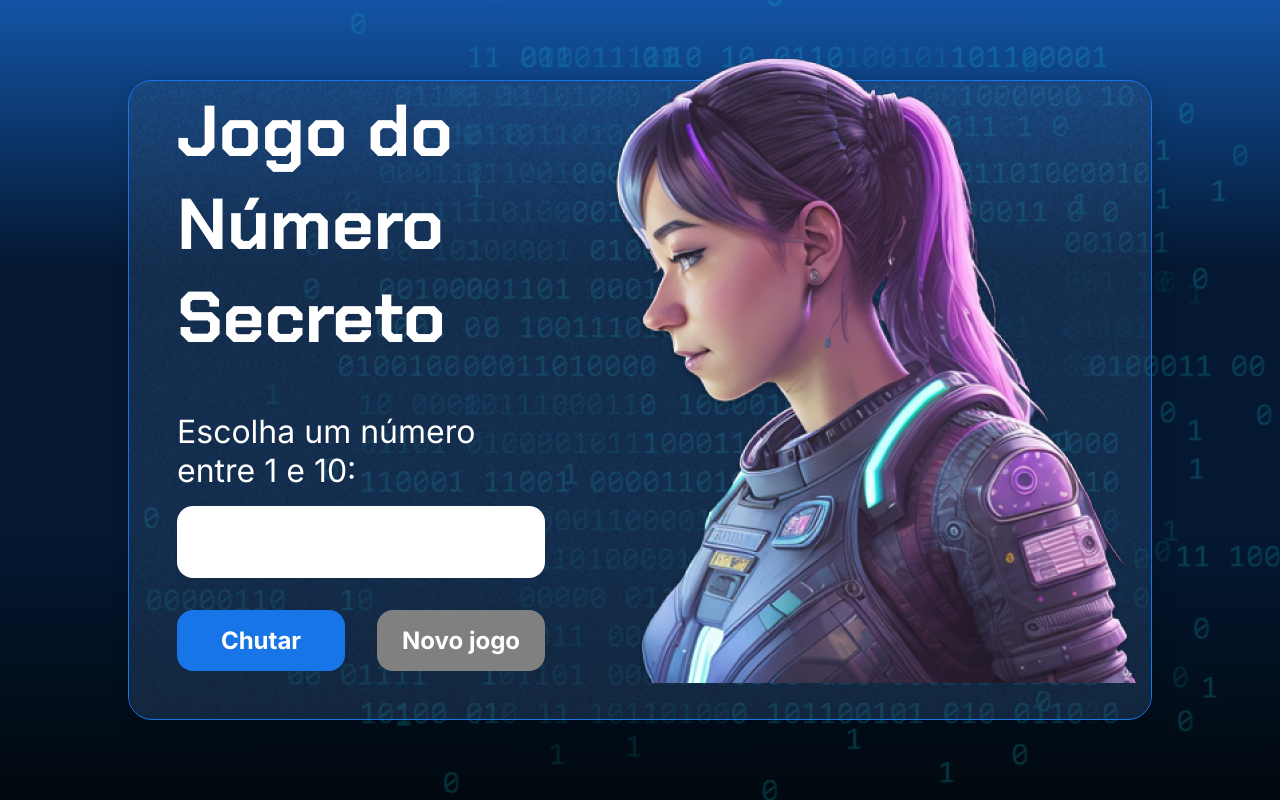
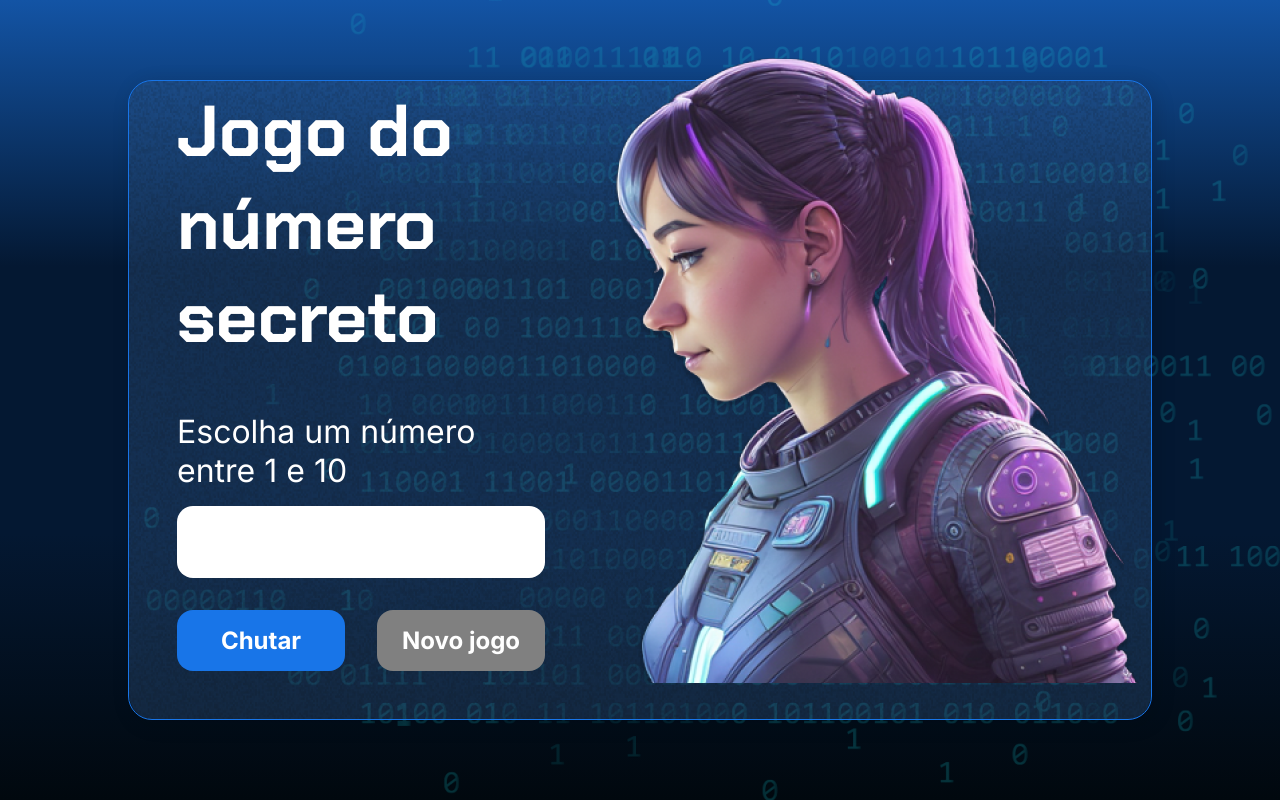
Before and after one commit to Regis-Universo/jogo-do-numero-secreto, a plain HTML site: page index.html in a window 1280 px wide. Drawn offline with Linux system fonts and the light colour scheme.

Commit message:
Alterando os arquivos

```diff
--- a/app.js
+++ b/app.js
@@ -1,11 +1,27 @@
+// queryselector == seletor de consulta
 
+// let titulo = document.querySelector('h1');
+// titulo.innerHTML = 'Jogo do Número Secreto';
 
-let titulo = document.querySelector('h1');
-titulo.innerHTML = 'Jogo do Número Secreto';
+// let paragrafo = document.querySelector('p');
+// paragrafo.innerHTML = 'Escolha um número entre 1 e 10:';
 
-let paragrafo = document.querySelector('p');
-paragrafo.innerHTML = 'Escolha um número entre 1 e 10:';
+    // Para evitar a REPETIÇÃO DE CÓDIGO:
+let numeroSecreto = gerarNumeroAleatorio();
+
+    function exibirTextoNaTela(tag, texto) {
+        let campo = document.querySelector(tag);
+        campo.innerHTML = texto;
+    }
+
+    exibirTextoNaTela('h1', 'Jogo do número secreto');
+    exibirTextoNaTela('p', 'Escolha um número entre 1 e 10');
 
 function verificarChute() {
-    console.log('O botão foi clicado.');
+    let chute = document.querySelector('input').value;
+    console.log(chute == numeroSecreto);
 }
+
+function gerarNumeroAleatorio() {
+    return parseInt(Math.random() * 10 + 1);
+}
--- a/index.html
+++ b/index.html
@@ -10,7 +10,7 @@
     <link href="https://fonts.googleapis.com/css2?family=Chakra+Petch:wght@700&family=Inter:wght@400;700&display=swap"
         rel="stylesheet">
     <link rel="stylesheet" href="style.css">
-    <title>JS Game</title>
+    <title>JS Game FUNÇÕES</title>
 </head>
 
 <body>
@@ -22,6 +22,7 @@
                     <h1></h1>
                     <p class="texto__paragrafo"></p>
                 </div>
+                <!-- input = entrada do usuário -->
                 <input type="number" min="1" max="10" class="container__input">
                 <div class="chute container__botoes">
                     <button onclick="verificarChute()" class="container__botao">Chutar</button>
```
